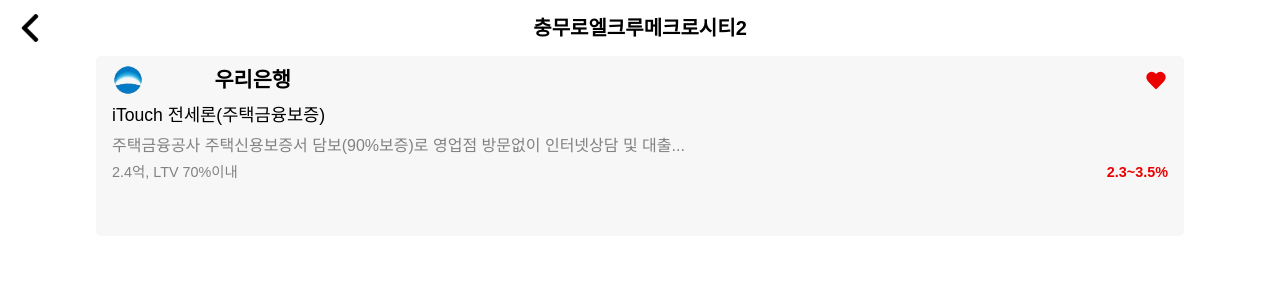
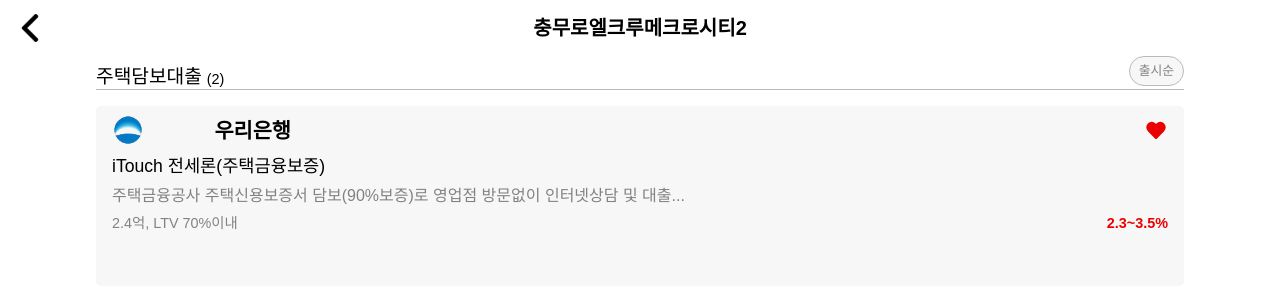
Before and after one commit to PDA-BillyBang/billybang-client, a React (Vite) app: page /loan/recommend/1 in a window 1280 px wide. Shown: the top 300 px of the page. Built offline with nearby package versions, Linux system fonts and the light colour scheme.

Commit message:
feat: loan header 추가

```diff
--- /dev/null
+++ b/src/components/loan/LoanHeader.tsx
@@ -0,0 +1,21 @@
+import React from "react";
+
+type Props = {};
+
+export default function LoanHeader({}: Props) {
+  return (
+    <div className="w-[100%] flex flex-col items-center">
+      <div className="flex flex-row justify-between w-customWidthPercent">
+        <div className="flex flex-row items-end text-center">
+          <div className="text-[1.2rem] leading-[1.2rem]">주택담보대출</div>
+          <div className="px-[0.15rem]" />
+          <div className="text-[0.9rem] leading-[0.9rem]">(2)</div>
+        </div>
+        <button className="text-[0.8rem] leading-[0.8rem] flex items-center justify-center text-center w-[55px] h-[30px] text-grey-1 border rounded-[20px] border-grey-2 bg-grey-6">
+          출시순
+        </button>
+      </div>
+      <div className="py-[0.1rem] border-b border-grey-2 w-customWidthPercent" />
+    </div>
+  );
+}
--- a/src/routes/loan/Loan.tsx
+++ b/src/routes/loan/Loan.tsx
@@ -1,6 +1,7 @@
 import React, { useEffect } from "react";
 import { useOutletContext } from "react-router-dom";
 import LoanCard from "../../components/loan/LoanCard";
+import LoanHeader from "../../components/loan/LoanHeader";
 
 const Loan = () => {
   const { setTitle } = useOutletContext<{
@@ -13,6 +14,8 @@ const Loan = () => {
 
   return (
     <div className="flex flex-col items-center">
+      <LoanHeader />
+      <div className="py-2"></div>
       <LoanCard />
     </div>
   );
--- a/tsconfig.json
+++ b/tsconfig.json
@@ -22,7 +22,9 @@
 
     "baseUrl": "./src",
     "paths": {
-      "images/*": ["assets/image/icons/*"]
+      "images/*": ["assets/image/icons/*"],
+      "@components/*": ["src/components/*"],
+      "@/*": ["src/*"]
     }
   },
   "include": ["src"],
```
